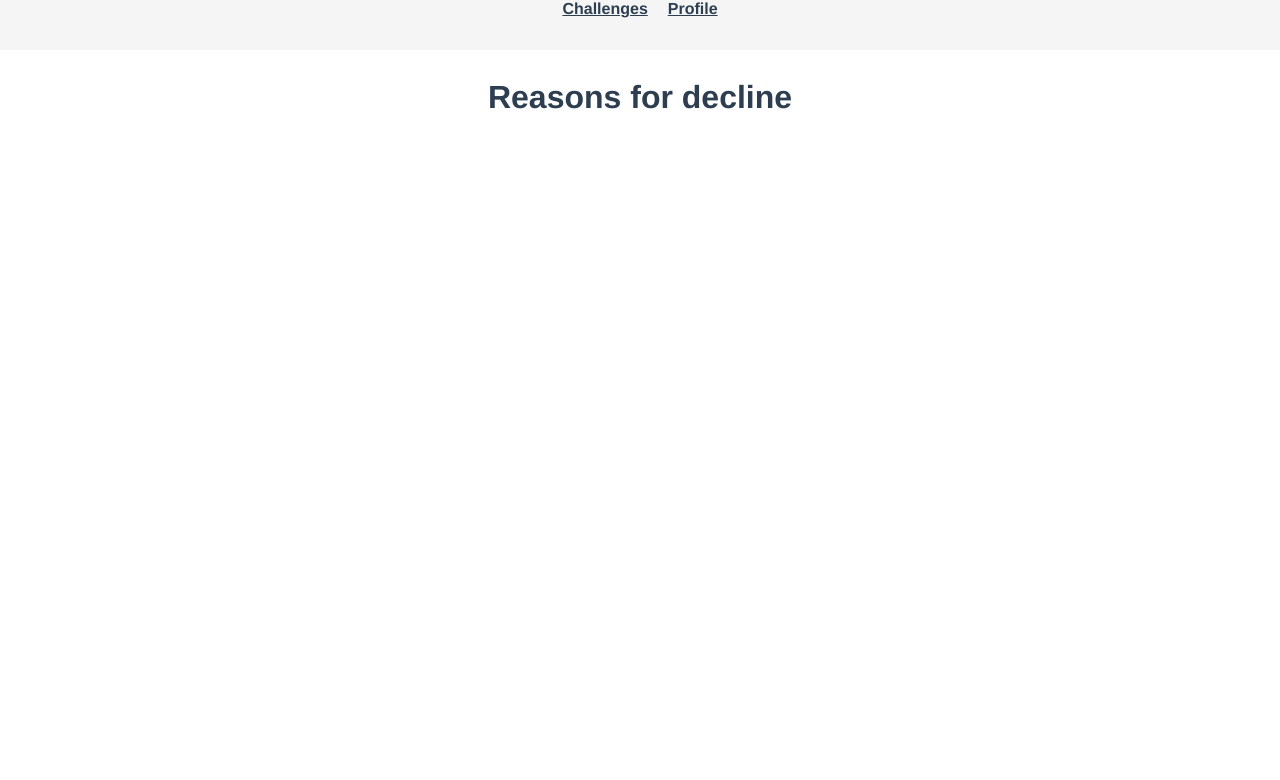
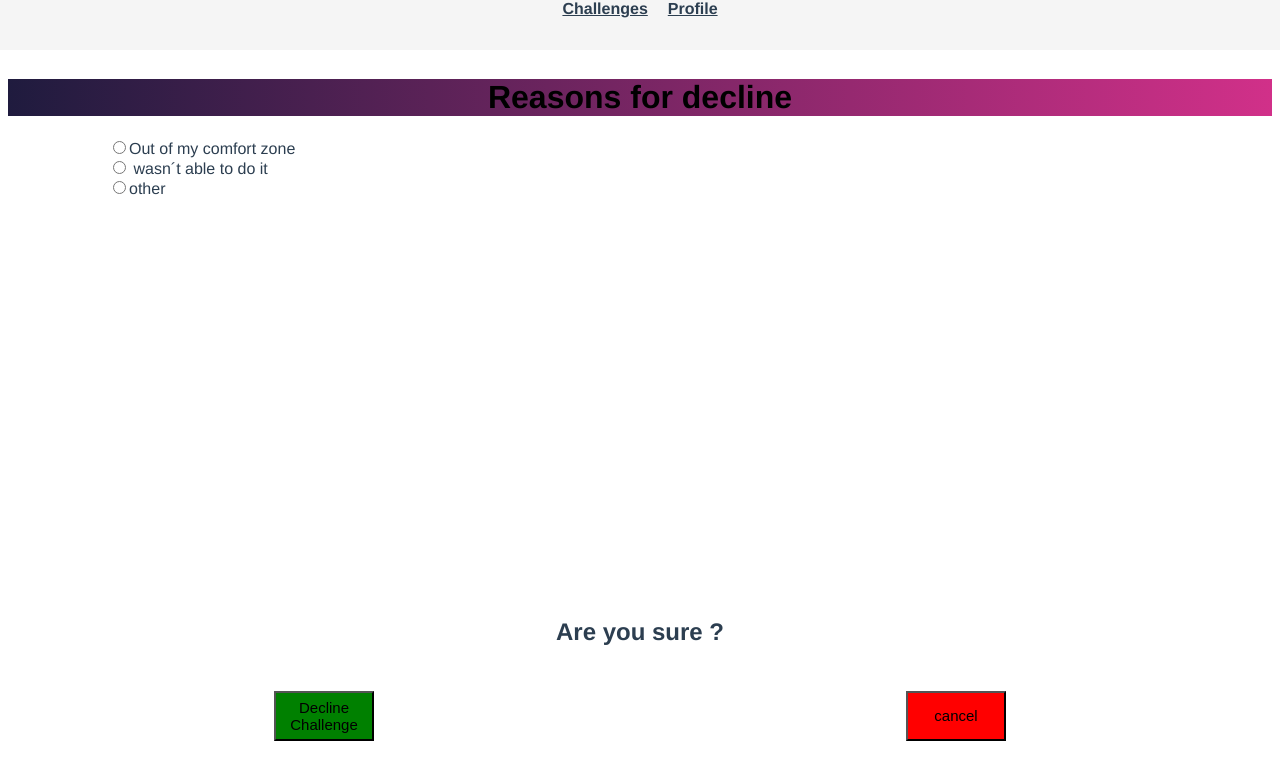
Before and after one commit to raphaelreimann/littlesmiles, a Vue app: page /challenges/1/rejected in a window 1280 px wide. Shown: the top 780 px of the page. Built offline with nearby package versions, Linux system fonts and the light colour scheme.

Commit message:
präsentation

```diff
--- a/src/views/ChallengeRejected.vue
+++ b/src/views/ChallengeRejected.vue
@@ -1,5 +1,90 @@
 <template>
-  <div class="challenge_rejected">
+<div class="wrapper">
+  <div class="topNav">
     <h1>Reasons for decline</h1>
   </div>
+
+  <form>
+    <div class="choice">
+      <input   type="radio" name="option" id="option1">
+        <label  for="option1">Out of my comfort zone </label>
+    </div>
+
+    <div class="choice">
+           <input  type="radio" name="option" id="option2">
+           <label  for="option2"> wasn´t able to do it</label>
+    </div>
+
+    <div class="choice">
+      <input  type="radio" name="option" id="option3">
+        <label  for="option3">other </label>
+    </div>
+  </form>
+
+  <div class="spaceholder">
+
+
+
+  </div>
+
+    <h2>Are you sure ?</h2>
+    <div class="box">
+          <button class="buttonOne" type="button" onclick="alert('Hello World!')">Decline Challenge</button>
+      </div>
+
+      <div class="box">
+          <button class="buttonTwo" type="button" onclick="alert('Hello world!')"> cancel  </button>
+      </div>
+
+  </div>
+
+
 </template>
+
+
+
+
+<style>
+.topNav {
+  background-image: linear-gradient(to right, #1F1B3E, #D13089)
+}
+h1 {
+  color: black;
+}
+li {
+  list-style: none;
+
+}
+.choice {
+padding-left: 100px;
+text-align: left;
+}
+.label{
+  padding-left: 100px;
+}
+.spaceholder {
+  height: 400px;
+}
+.buttonOne {
+background-color: green;
+height: 50px;
+width: 100px;
+}
+.buttonTwo{
+  background-color: red;
+  height: 50px;
+  width: 100px;
+}
+
+.box {
+  float: left;
+  padding: 25px;
+  width: 50%;
+   box-sizing: border-box;
+}
+button {
+  font-size: 15px;
+
+}
+
+</style>
```
